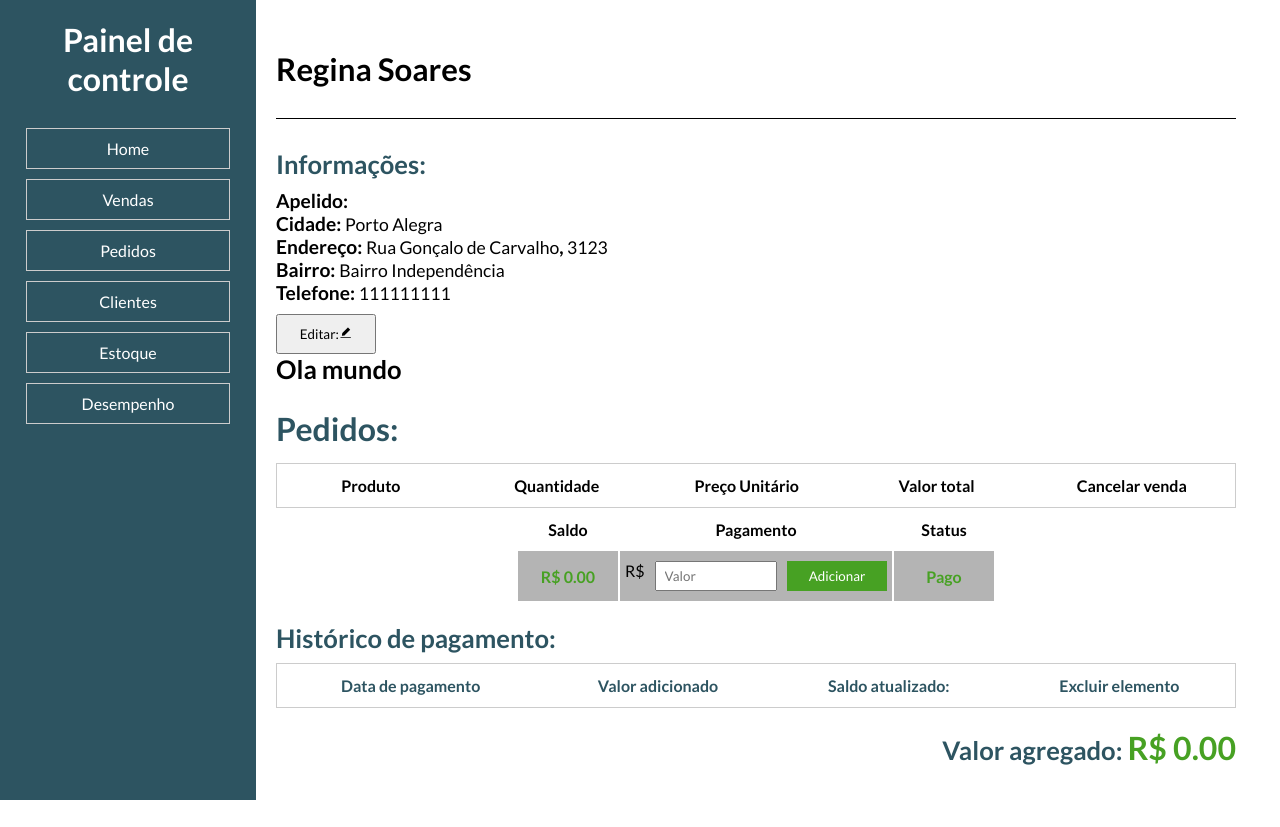
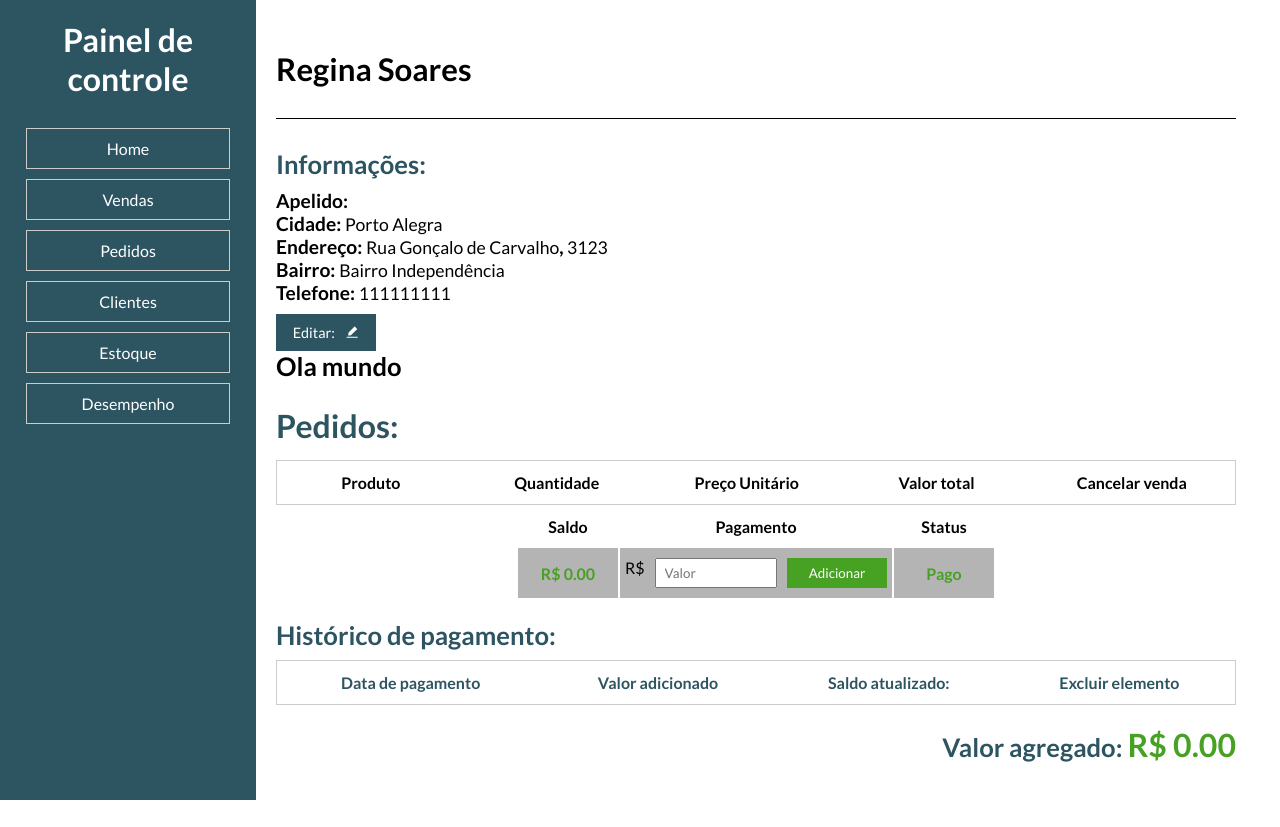
Before and after one commit to heitor2002/gerenciador-de-vendas, a React (Vite) app: page /clientes/1 in a window 1280 px wide. Built offline with nearby package versions, Linux system fonts and the light colour scheme; data requests are answered from the project's data file.

Commit message:
style: adição de cores.

```diff
--- a/src/styles/components/_Clients.scss
+++ b/src/styles/components/_Clients.scss
@@ -98,6 +98,15 @@
     max-width: 100px;
     padding: 10px 0;
     margin-top: 10px;
+    display: flex;
+    justify-content: center;
+    align-items: center;
+    gap: 10px;
+    font-size: .9rem;
+    border: 0;
+    background-color: $primary-color;
+    color: white;
+    cursor: pointer;
   }
   .edit-profile{
     h2{
--- a/src/styles/main.css
+++ b/src/styles/main.css
@@ -240,6 +240,15 @@ header ul a li:hover {
   max-width: 100px;
   padding: 10px 0;
   margin-top: 10px;
+  display: flex;
+  justify-content: center;
+  align-items: center;
+  gap: 10px;
+  font-size: 0.9rem;
+  border: 0;
+  background-color: rgb(45, 84, 97);
+  color: white;
+  cursor: pointer;
 }
 .single-client .edit-profile h2 {
   color: black;
```
Also changed, not shown: 1 other file (tests, documents, lock files or other folders).
